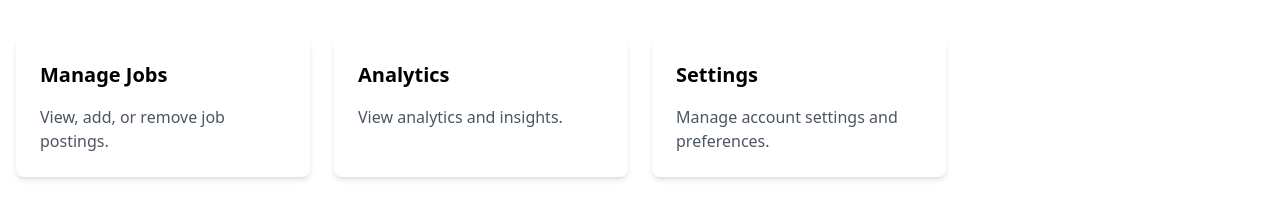
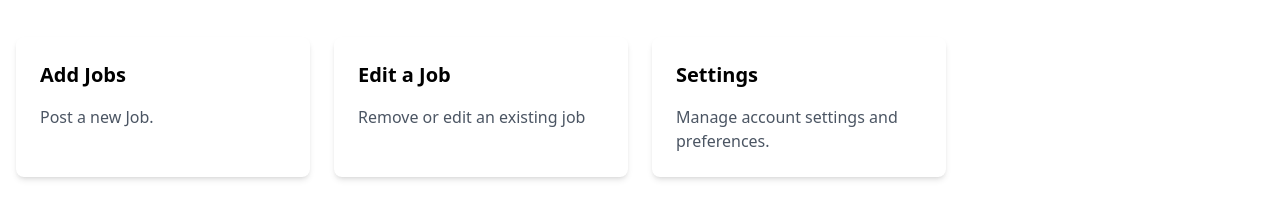
Before and after one commit to Ansh101112/FounditClone, a React (Vite) app: page /admin/dashboard in a window 1280 px wide. Shown: the part 185-387 px from the top of the page. Built offline with nearby package versions, Linux system fonts and the light colour scheme; no server answers.

Commit message:
dashboard added

```diff
--- a/index.html
+++ b/index.html
@@ -4,7 +4,7 @@
     <meta charset="UTF-8" />
     <link rel="icon" type="image/svg+xml" href="https://media.foundit.in/trex/public/theme_3/src/assets/images/header/companyLogo.svg" />
     <meta name="viewport" content="width=device-width, initial-scale=1.0" />
-    <title>Foundit Clone</title>
+    <title>Foundit</title>
   </head>
   <body>
     <div id="root"></div>
--- a/src/Jobcard/JobCard.jsx
+++ b/src/Jobcard/JobCard.jsx
@@ -1,9 +1,23 @@
 import React from "react";
-import dayjs from 'dayjs'
+import { useNavigate } from "react-router-dom";
+import dayjs from 'dayjs';
+
 
 const JobCard = (props) => {
+  const navigate = useNavigate();
   const date1 = dayjs(Date.now());
   const diffInDays = date1.diff(dayjs(props.postedOn), 'day');
+
+  const handleApplyClick = () => {
+
+    const isLoggedIn = false;
+    if (!isLoggedIn) {
+      navigate('/login');
+    } else {
+
+      console.log("Apply button clicked.");
+    }
+  };
 
   return (
     <>
@@ -19,8 +33,8 @@ const JobCard = (props) => {
               )}
           </div>
           <div className="flex items-center gap-4">
-          <p className="text-grey-500 ">Posted {diffInDays > 0 ? `${diffInDays} days ago` : 'today'}.</p>
-              <a href={props.link}><button className="text-black-500 bg-green-400 border border-blue-500 px-10 py-2 rounded-md">Apply Now</button></a>
+            <p className="text-grey-500 ">Posted {diffInDays > 0 ? `${diffInDays} days ago` : 'today'}.</p>
+            <button onClick={handleApplyClick} className="text-black-500 bg-green-400 border border-blue-500 px-10 py-2 rounded-md">Apply Now</button>
           </div>
         </div>
       </div>
--- a/src/Pages/Dashboard.jsx
+++ b/src/Pages/Dashboard.jsx
@@ -10,16 +10,16 @@ const Dashboard = (props) => {
         <h2 className="text-3xl font-bold text-center mb-8">Welcome {props.name} to Admin Dashboard</h2>
         <div className="grid grid-cols-1 md:grid-cols-2 lg:grid-cols-4 gap-6">
           <div className="bg-white p-6 rounded-lg shadow-md">
-            <h3 className="text-xl font-semibold mb-4">Manage Jobs</h3>
-            <p className="text-gray-600"><NavLink to='/job-posting'>View, add, or remove job postings.</NavLink></p>
+            <h3 className="text-xl font-semibold mb-4">Add Jobs</h3>
+            <p className="text-gray-600"><NavLink to='/job-posting'>Post a new Job.</NavLink></p>
           </div>
           <div className="bg-white p-6 rounded-lg shadow-md">
-            <h3 className="text-xl font-semibold mb-4">Analytics</h3>
-            <p className="text-gray-600">View analytics and insights.</p>
+            <h3 className="text-xl font-semibold mb-4">Edit a Job</h3>
+            <p className="text-gray-600"><a href='https://console.firebase.google.com/u/0/project/jobproject-649ea/overview' >Remove or edit an existing job</a></p>
           </div>
           <div className="bg-white p-6 rounded-lg shadow-md">
             <h3 className="text-xl font-semibold mb-4">Settings</h3>
-            <p className="text-gray-600">Manage account settings and preferences.</p>
+            <p className="text-gray-600"><a href='https://console.firebase.google.com/u/0/project/jobproject-649ea/overview' >Manage account settings and preferences.</a></p>
           </div>
         </div>
       </div>
```
